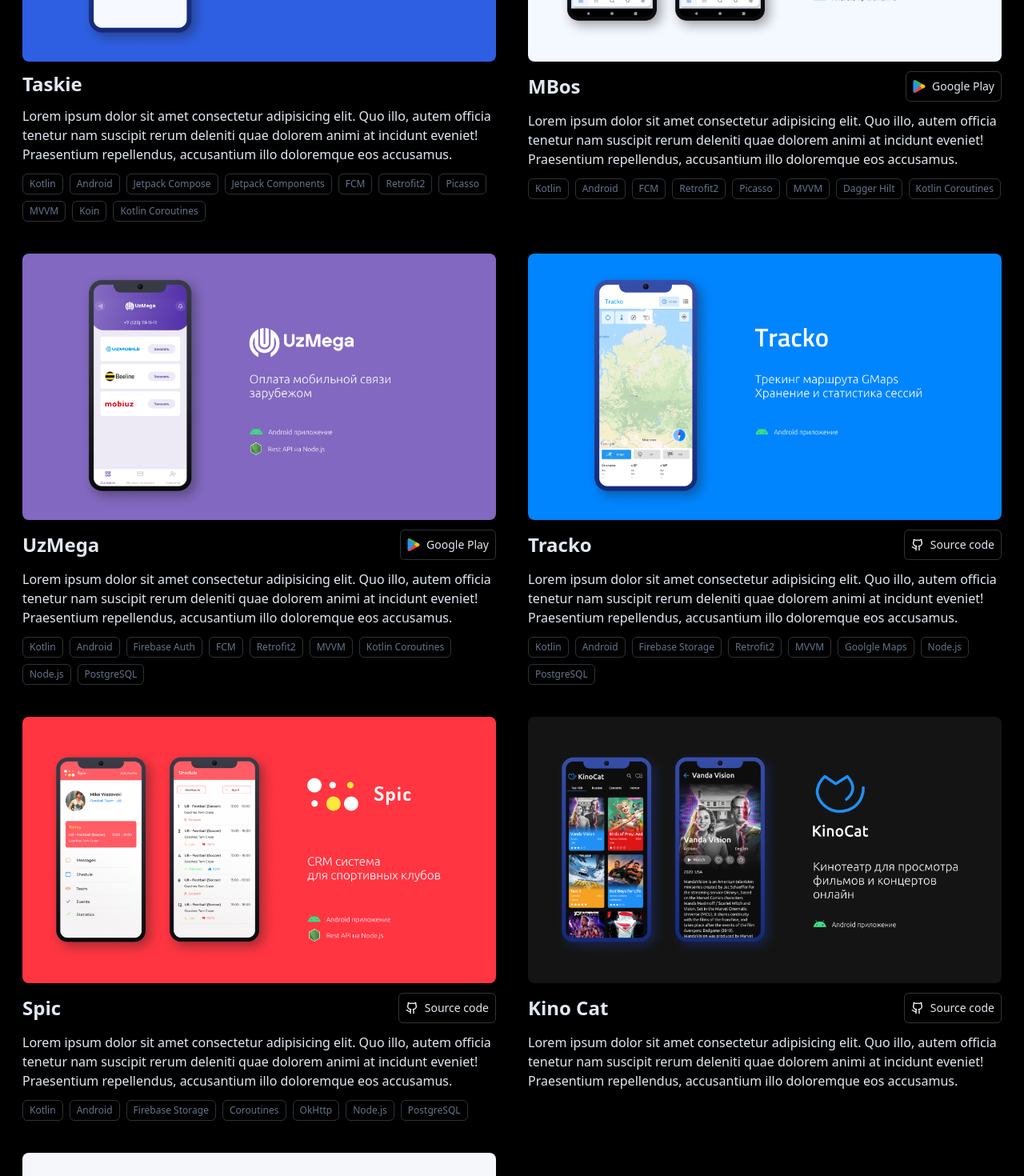
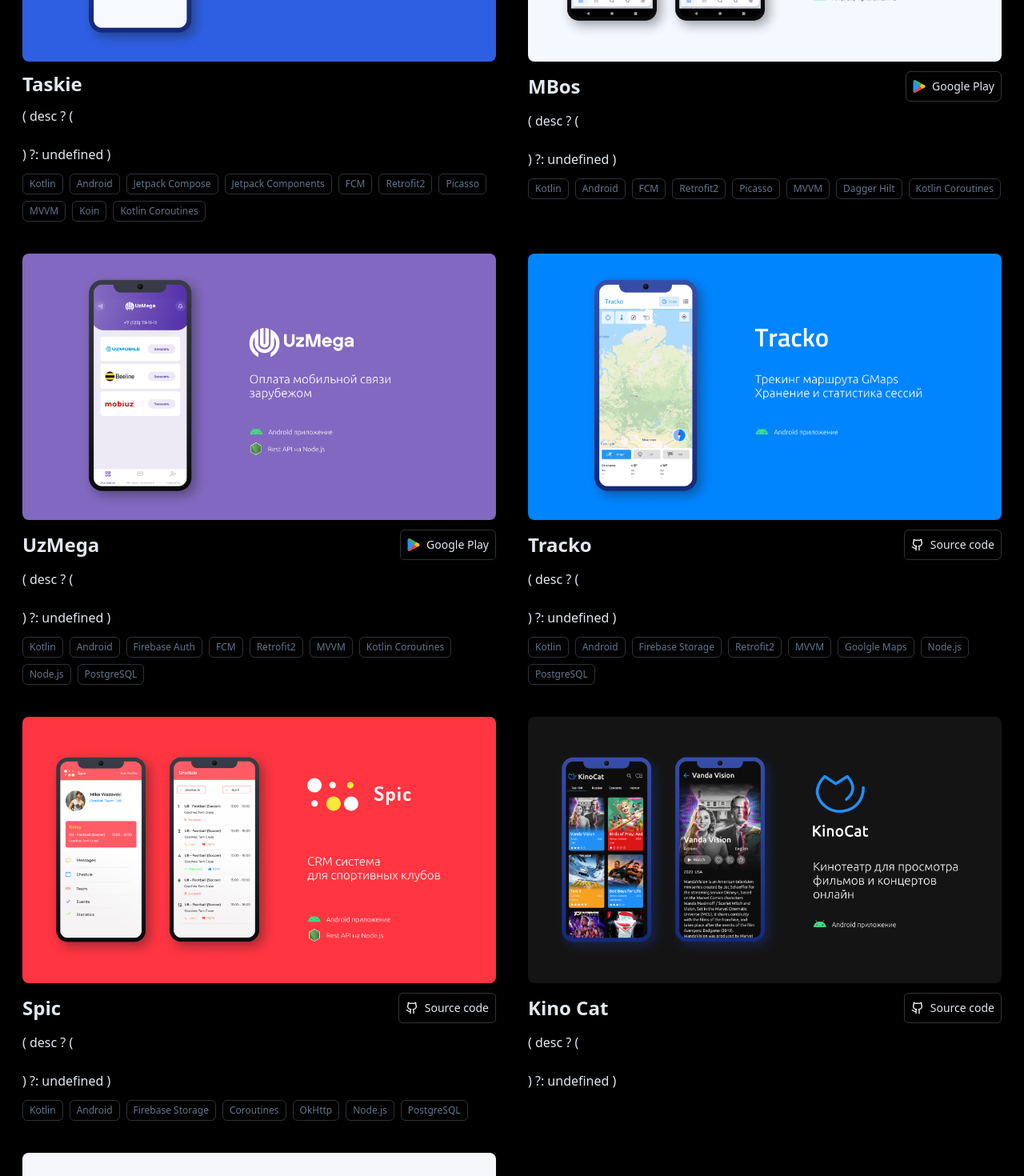
Before and after one commit to verve-neowise/android-dev-portfolio, a React (Vite) app: page / in a window 1280 px wide. Shown: the part 3580-5050 px from the top of the page at 80% size. Built offline with nearby package versions, Linux system fonts and the light colour scheme.

Commit message:
update project description

```diff
--- a/src/pages/Projects.tsx
+++ b/src/pages/Projects.tsx
@@ -19,7 +19,6 @@
                     name='Taskie'
                     image={tasks}
                     instrumentals={['Kotlin', 'Android', 'Jetpack Compose', 'Jetpack Components', 'FCM', 'Retrofit2', 'Picasso', 'MVVM', 'Koin', 'Kotlin Coroutines']}
-                    desc="Lorem ipsum dolor sit amet consectetur adipisicing elit. Quo illo, autem officia tenetur nam suscipit rerum deleniti quae dolorem animi at incidunt eveniet! Praesentium repellendus, accusantium illo doloremque eos accusamus."
                 />
 
                 <App
@@ -27,7 +26,6 @@
                     image={mbos}
                     playPage='https://play.google.com/store/apps/details?id=com.umega&hl=ru&gl=US'
                     instrumentals={['Kotlin', 'Android', 'FCM', 'Retrofit2', 'Picasso', 'MVVM', 'Dagger Hilt', 'Kotlin Coroutines']}
-                    desc="Lorem ipsum dolor sit amet consectetur adipisicing elit. Quo illo, autem officia tenetur nam suscipit rerum deleniti quae dolorem animi at incidunt eveniet! Praesentium repellendus, accusantium illo doloremque eos accusamus."
                 />
 
                 <App
@@ -35,7 +33,6 @@
                     image={uzmega}
                     playPage='https://play.google.com/store/apps/details?id=com.umega&hl=ru&gl=US'
                     instrumentals={['Kotlin', 'Android', 'Firebase Auth', 'FCM', 'Retrofit2', 'MVVM', 'Kotlin Coroutines', 'Node.js', 'PostgreSQL']}
-                    desc="Lorem ipsum dolor sit amet consectetur adipisicing elit. Quo illo, autem officia tenetur nam suscipit rerum deleniti quae dolorem animi at incidunt eveniet! Praesentium repellendus, accusantium illo doloremque eos accusamus."
                 />
 
                 <App
@@ -43,7 +40,6 @@
                     image={tracko}
                     source='source'
                     instrumentals={['Kotlin', 'Android', 'Firebase Storage', 'Retrofit2', 'MVVM', 'Goolgle Maps', 'Node.js', 'PostgreSQL']}
-                    desc="Lorem ipsum dolor sit amet consectetur adipisicing elit. Quo illo, autem officia tenetur nam suscipit rerum deleniti quae dolorem animi at incidunt eveniet! Praesentium repellendus, accusantium illo doloremque eos accusamus."
                 />
 
                 <App
@@ -51,14 +47,12 @@
                     image={spic}
                     source='source'
                     instrumentals={['Kotlin', 'Android', 'Firebase Storage', 'Coroutines', 'OkHttp', 'Node.js', 'PostgreSQL']}
-                    desc="Lorem ipsum dolor sit amet consectetur adipisicing elit. Quo illo, autem officia tenetur nam suscipit rerum deleniti quae dolorem animi at incidunt eveniet! Praesentium repellendus, accusantium illo doloremque eos accusamus."
                 />
 
                 <App
                     name='Kino Cat'
                     image={kinoCat}
                     source='source'
-                    desc="Lorem ipsum dolor sit amet consectetur adipisicing elit. Quo illo, autem officia tenetur nam suscipit rerum deleniti quae dolorem animi at incidunt eveniet! Praesentium repellendus, accusantium illo doloremque eos accusamus."
                 />
 
 
@@ -67,7 +61,6 @@
                     image={midapp}
                     source='source'
                     instrumentals={['Java', 'Spring', 'Hibernate', 'JavaFX']}
-                    desc="Lorem ipsum dolor sit amet consectetur adipisicing elit. Quo illo, autem officia tenetur nam suscipit rerum deleniti quae dolorem animi at incidunt eveniet! Praesentium repellendus, accusantium illo doloremque eos accusamus."
                 />
             </div>
         </Section>
@@ -79,7 +72,7 @@
 
 function App(
     { name, image, source, playPage, desc, instrumentals }:
-        { name: string, image: string, source?: string, playPage?: string, desc: string, instrumentals?: string[] }
+        { name: string, image: string, source?: string, playPage?: string, desc?: string, instrumentals?: string[] }
 ) {
     return (
         <div className='flex flex-col gap-3 w-full'>
@@ -105,9 +98,13 @@
                     }
                 </div>
             </div>
-            <p>
-                {desc}
-            </p>
+            (
+                desc ? (
+                    <p>
+                        {desc}
+                    </p>
+                ) ?: undefined
+            )
             <div className="flex gap-2 flex-wrap">
                 {
                     instrumentals?.map(instrumental => (
```
